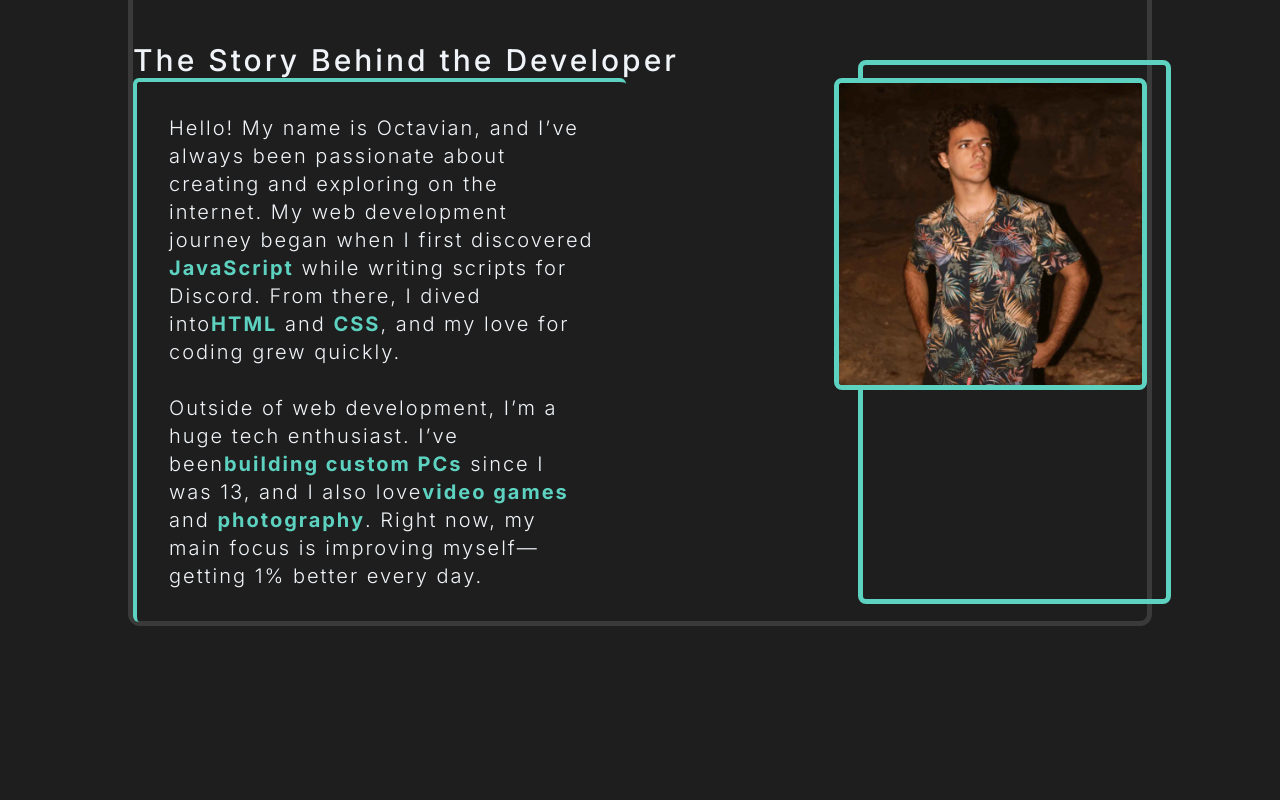
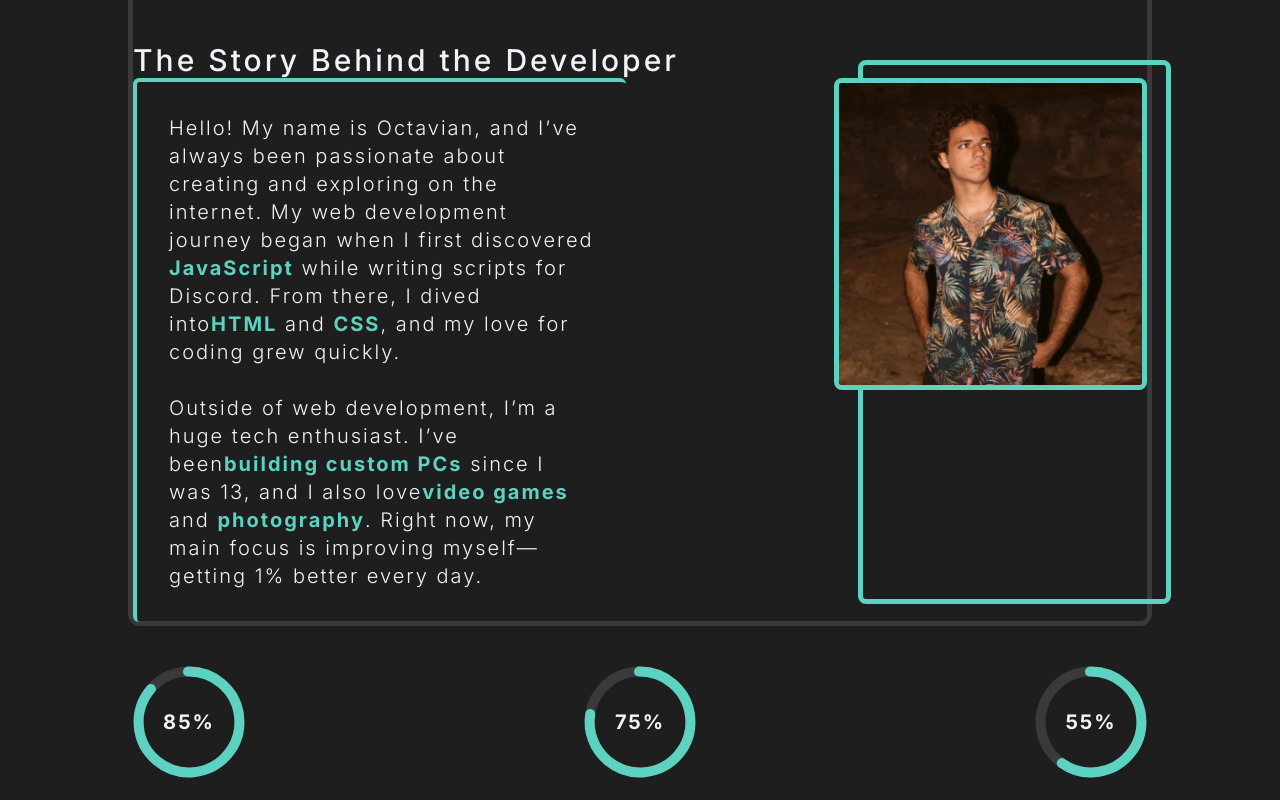
Before and after one commit to Charlatan2k/my-portofolio, a Next.js app in the folder portofolio-project/: page / in a window 1280 px wide. Shown: the part 1234-2034 px from the top of the page. Before the commit the page ends 2012 px from the top, so only its background shows below. Built offline with nearby package versions, Linux system fonts and the light colour scheme; a small style sheet from the web is missing.

Commit message:
feat: Add CircularProgressBar to about me section

```diff
--- a/portofolio-project/src/app/components/Sections/About.tsx
+++ b/portofolio-project/src/app/components/Sections/About.tsx
@@ -1,4 +1,5 @@
 import Image from 'next/image';
+import CircularProgressBar from '../UI/CircleProgressBar';
 
 export default function About() {
   return (
@@ -67,7 +68,11 @@ export default function About() {
               />
             </figure>
           </div>
-          <section className=' flex items-center justify-between mt-11 h-28'></section>
+          <section className=' flex items-center justify-between mt-11 h-28'>
+            <CircularProgressBar percentage={85} />
+            <CircularProgressBar percentage={75} />
+            <CircularProgressBar percentage={55} />
+          </section>
         </article>
       </section>
     </div>
```
